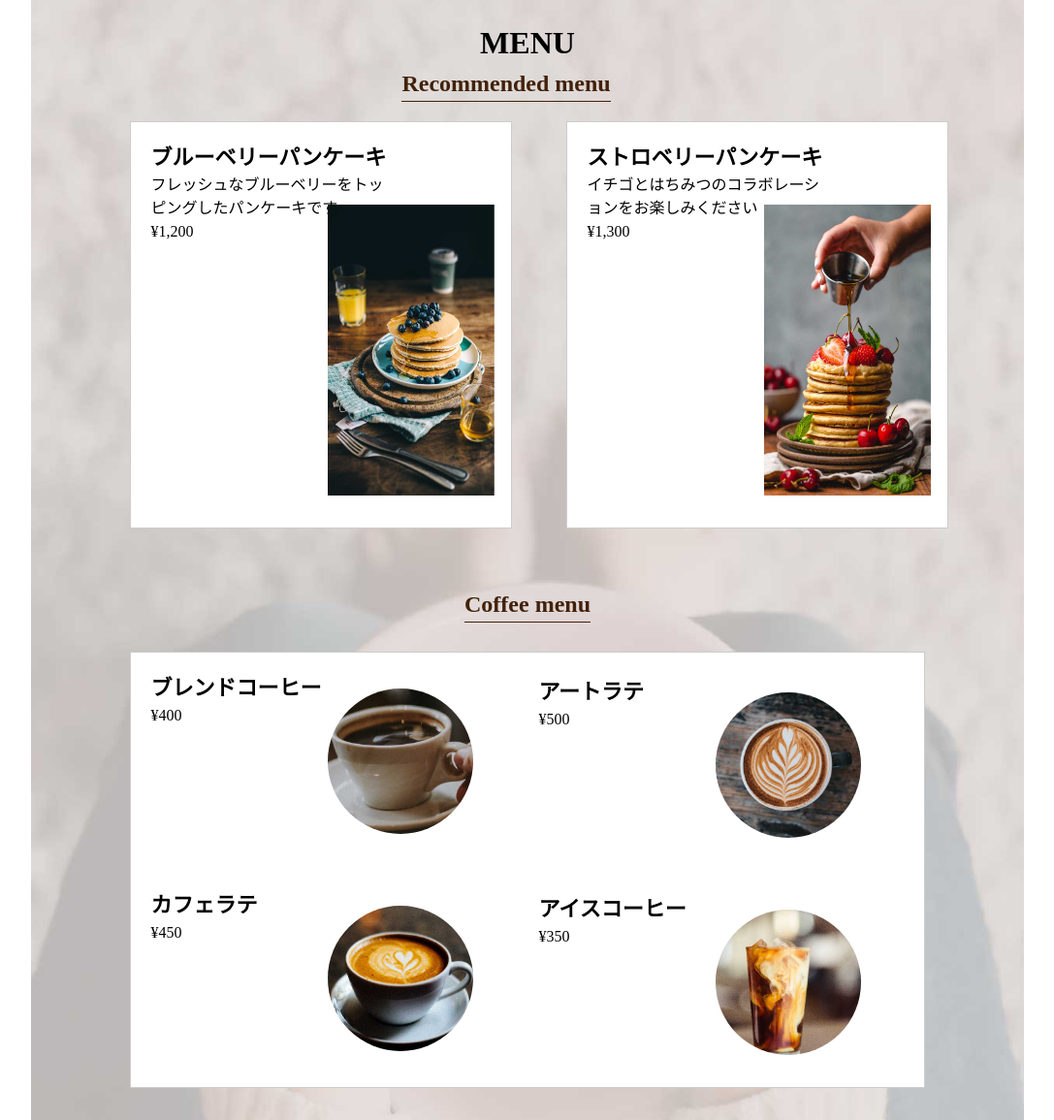
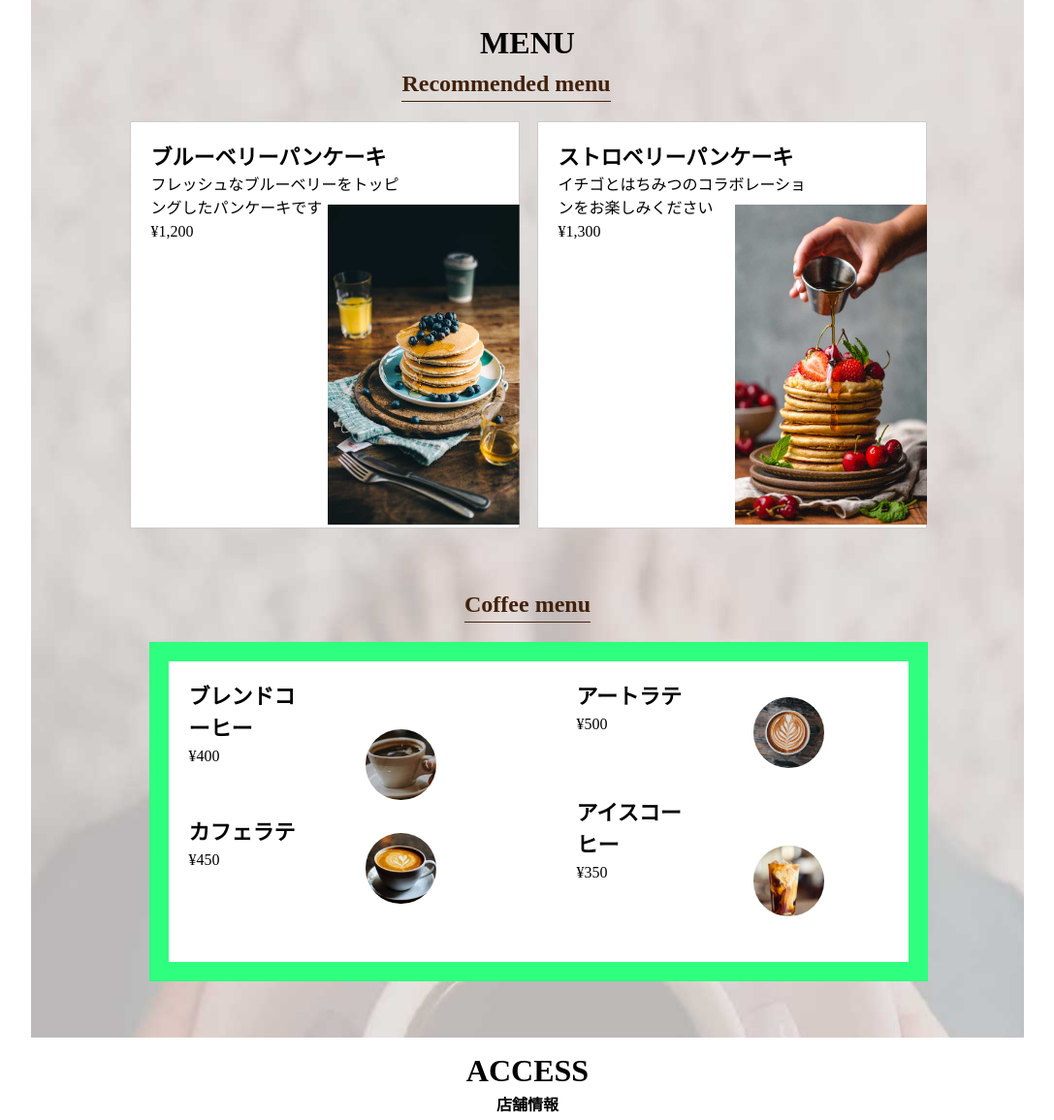
Before and after one commit to RossmaryV/tarea-semana2, a plain HTML site: page index.html in a window 1280 px wide. Shown: the part 1160-2315 px from the top of the page at 97% size, without its empty margins (96-1183 px from the left). Drawn offline with Linux system fonts and the light colour scheme.

Commit message:
Realice correcciones

```diff
--- a/index.html
+++ b/index.html
@@ -8,6 +8,7 @@
     <link href="normalize.css" rel="stylesheet">
     <link href="main.css" rel="stylesheet">
     <link href="https://fonts.googleapis.com/css2?family=Noto+Serif+JP:wght@400;700&display=swap" rel="stylesheet">
+
   </head>
 
   <body>
@@ -33,6 +34,7 @@
       </div>
     </header>
 
+
     <section>
       <article class="section_inner">
         <div class="section_title">
@@ -52,7 +54,9 @@
         </div>
 
         <div class="container2">
+
           <article class="section_inner">
+
             <h1 class="section_title" id="menu">MENU</h1>
             <section>
 
@@ -82,18 +86,20 @@
                 </section>
                 <section>
 
+
                   <div class="center">
                     <h1 class="menu_title">Coffee menu</h1>
                     </div>
 
                 <div class="container-menu3">
-
                     <ul>
+                     <div class="cafe">
                       <li>
                         <h2>ブレンドコーヒー</h2>
                         <p>¥400</p>
                         <img src="images2/sample_cafe1.jpg" class="caffee_menu_image">
                       </li>
+                     </div>
                       <div class="cafe1">
                         <li>
                           <h2>アートラテ</h2>
@@ -118,12 +124,9 @@
                         </li>
                       </div>
                     </ul>
-                  </div>
-
                 </section>
               </article>
             </div>
-
                 </div>
 
 
@@ -149,7 +152,7 @@
             </dl>
             <iframe
               src="https://www.google.com/maps/embed?pb=!1m18!1m12!1m3!1d3241.8625569899887!2d139.6922821152582!3d35.65575778020021!2m3!1f0!2f0!3f0!3m2!1i1024!2i768!4f13.1!3m3!1m2!1s0x60188b55bb707eff%3A0x5f04575eb7aca63e!2z44CSMTUwLTAwNDQg5p2x5Lqs6YO95riL6LC35Yy65YaG5bGx55S677yS77yY4oiS77yUIE9iYSBCbGQuIEHppKg!5e0!3m2!1sja!2sjp!4v1589613763992!5m2!1sja!2sjp"
-              width="600" height="450" frameborder="0" style="border:0;" allowfullscreen="" aria-hidden="false"
+              width="100%" height="450" frameborder="0" style="border:0;" allowfullscreen="" aria-hidden="false"
               tabindex="0"></iframe>
 
 
--- a/main.css
+++ b/main.css
@@ -83,39 +83,51 @@ div,li {
 }
 
 .caffee_menu_image {
-  max-width: 150px;
-  max-height: 150px;
-  border-radius: 50%;
-
+ width: 20%;
+border-radius: 50%;
 
 }
 
+.cafe{
+  width: 20%;
+  height: 100px;
+}
+
+.cafe img{
+
+  position: relative; top: 200px
+}
+
+
 .cafe1{
-  top: 100px;
-  width: 49%;
-  height: 300px;
+  width: 20%;
+  height: 100px;
   margin-left: 400px;
-  position: relative; top: -210px
+  position: relative; top: -100px
 }
 
 .cafe2{
-
-  position: relative; top: -290px
-}
-
-.cafe3{
-  top: 100px;
-  width: 49%;
-  height: 300px;
-  margin-left: 400px;
-  position: relative; top: -500px
+  width: 20%;
+  height: 100px;
+  position: relative; top: -60px
 }
 
 
+.cafe3 {
+  width: 20%;
+  height: 100px;
+  margin-left: 400px;
+  position: relative; top: -180px
+}
 
-/* Estilos generales */
 
-/* Estilos específicos para el encabezado con la imagen de fondo */
+.container-menu3 img{
+  width: 50%;
+  height: 50%;
+  margin-left: 183px;
+  position: relative; top: -40px
+}
+
 
 .key {
   position: top; /* Agregar posición relativa para establecer la referencia para el posicionamiento absoluto */
@@ -126,7 +138,7 @@ div,li {
 }
 
 .key h1 {
-  position: absolute; /* Posicionamiento absoluto para el texto */
+  position: absolute;
   top: 20px; /* Ajustar la posición vertical del texto */
   left: 20px; /* Ajustar la posición horizontal del texto */
   transform: translate(-50%); /* Centrar el texto dentro del contenedor */
@@ -151,8 +163,7 @@ div,li {
 
 .container {
   display: flex;
-  flex-direction: row;
-  align-items: center;
+ justify-content: space-between;
 }
 
 .container img {
@@ -170,8 +181,9 @@ div,li {
   background-image: url('images2/sample_menu_bg.jpg');
   background-size: cover;
   background-position: center;
+  background-attachment: fixed;
   width: 100%;
-  height: 1200px; /* Ajusta la altura del contenedor según sea necesario */
+  height: 1100px; /* Ajusta la altura del contenedor según sea necesario */
   top: 40px;
   left: 0;
   z-index: 1; /* Asegura que la imagen de fondo esté detrás del contenido */
@@ -185,21 +197,19 @@ div,li {
   flex-wrap: wrap;
   border: 1px solid #ccc; /* Añadimos un borde */
   padding: 20px; /* Añadimos espacio interno */
-  width: 48%; /* Ancho del cuadro */
+  width: 49%; /* Ancho del cuadro */
   height: 420px;
   position: relative; top: -50px;
   margin-bottom: 20px;
-
 
 }
 
 .container-menu1 img{
   top: 100px;
-  width: 49%;
-  height: 300px;
+  width: 55%;
+  height: 330px;
   margin-left: 183px;
   position: relative; top: -40px
-
 
 }
 
@@ -226,23 +236,18 @@ div,li {
   flex-wrap: wrap;
   border: 1px solid #ccc; /* Añadimos un borde */
   padding: 20px; /* Añadimos espacio interno */
-  width: 48%; /* Ancho del cuadro */
+  width: 49%; /* Ancho del cuadro */
   height: 420px;
-  margin-left: 450px;
+  margin-left: 420px;
   margin-bottom: 20px;
   position: relative; top: -490px
-
-
 }
 
 .container-menu2 img{
-  top: 100px;
-  width: 49%;
-  height: 300px;
+  width: 55%;
+  height: 330px;
   margin-left: 183px;
   position: relative; top: -40px
-
-
 }
 
 .container-menu2 p {
@@ -266,33 +271,25 @@ div,li {
 
 .container-menu3{
   background-color: white;
-  display: flex; /* Utilizamos flexbox para alinear verticalmente los elementos */
+  /* Utilizamos flexbox para alinear verticalmente los elementos */
   align-items: center;
+  display: block;
   flex-wrap: wrap;
   border: 1px solid #ccc; /* Añadimos un borde */
   padding: 20px; /* Añadimos espacio interno */
-  width: 100%; /* Ancho del cuadro */
-  height: 450px;
-  margin-left: 0px;
+  width: 98%; /* Ancho del cuadro */
+  height: 350px;
+  margin:20px;
   margin-bottom: 20px;
-  position: relative; top: -440px
-
-
-}
-
-.container-menu3 img{
-  top: 100px;
-  width: 49%;
-  height: 300px;
-  margin-left: 183px;
-  position: relative; top: -40px
-
-
+  position: relative; top: -470px;
+  border-color: rgb(47, 255, 127);
+  border-width: 20px;
 }
 
 .container-menu3 p {
- display: block;
- flex-wrap: wrap;
+ display: flex;
+
+ width: 80%;
  margin-right: 100px;
  font-size: 16px;
 }
@@ -300,10 +297,12 @@ div,li {
 .container-menu3 h2 {
   display: flex;
   margin:0;
+  width: 80%;
   flex: 1;
   margin-right: 100px;
   font-size: 22px;
  }
+
 
  .center{
   position: relative; top: -450px
@@ -323,6 +322,7 @@ dt {
   font-weight: bold; /* Agrega negrita a los términos */
   display: inline-block;
   margin-right: 80px;
+  width: 80px;
 }
 
 dd {
@@ -339,6 +339,7 @@ dd {
 .pie-de-pagina {
   background-color: #251e19; /* Color de fondo del footer */
   max-height: 75px;
+  height: 75px;
   border-top: 1px solid #ccc; /* Borde superior del footer */
   padding: 20px 0; /* Espaciado interno superior e inferior del footer */
 
@@ -370,5 +371,4 @@ dd {
 .pie-de-pagina img{
   max-width: 80px;
   max-width: 80px;
-
 }
```
